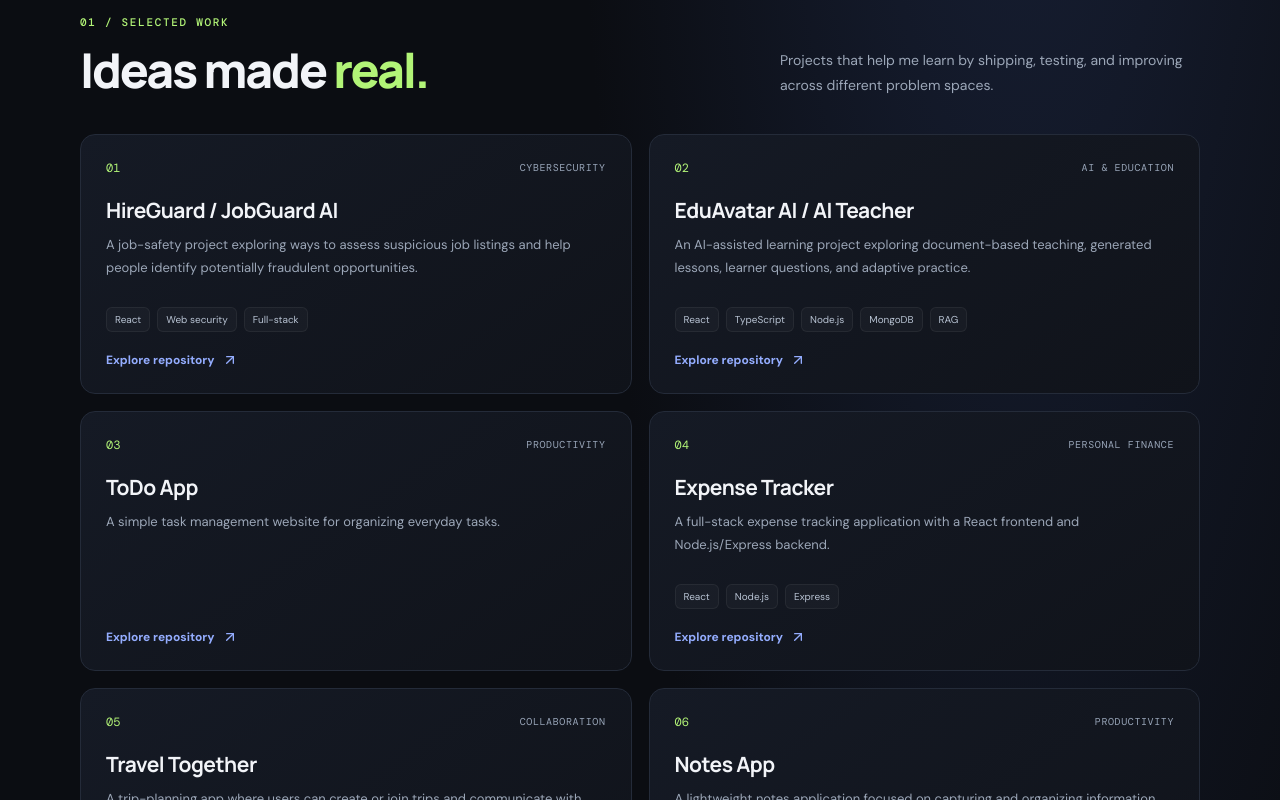
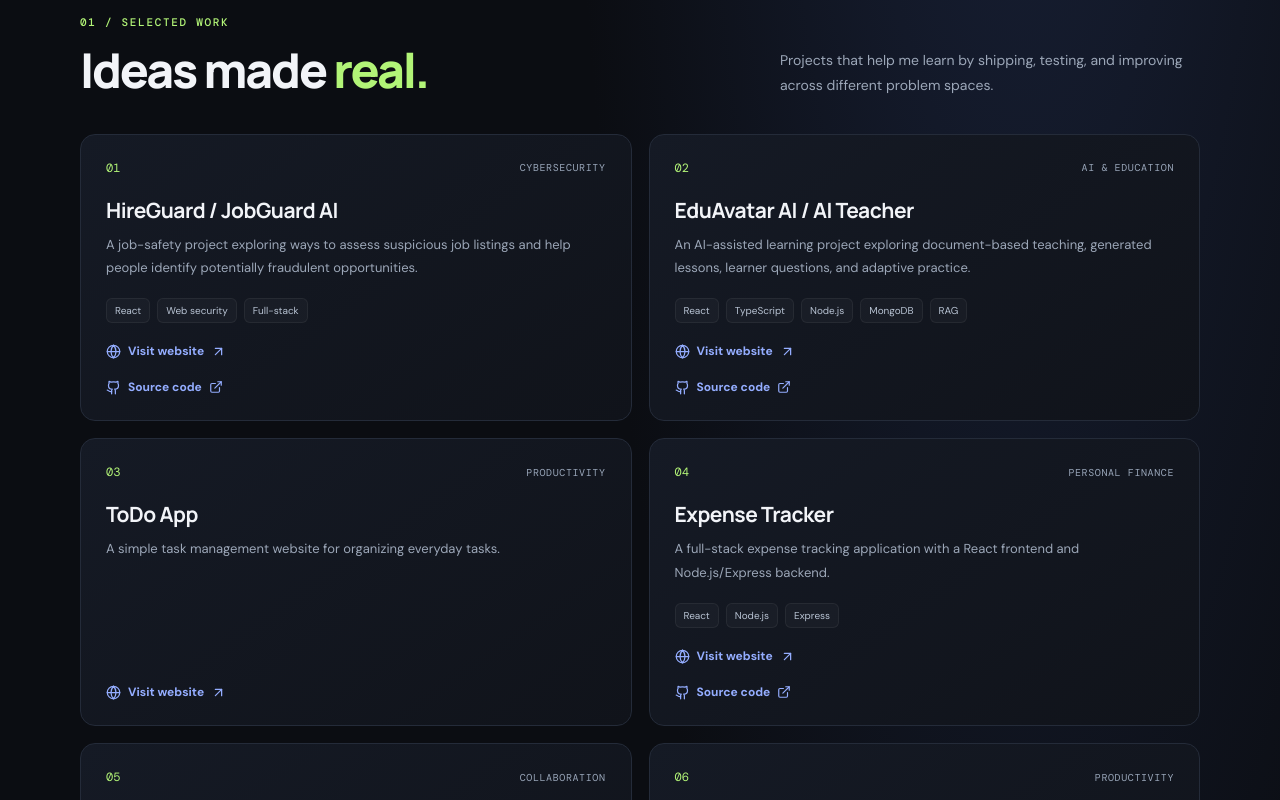
Before and after one commit to riteshhosale/riteshhosale, a React (Vite) app in the folder portfolio-mern/client/: page / in a window 1280 px wide. Shown: the part 900-1700 px from the top of the page. Built offline with nearby package versions, Linux system fonts and the light colour scheme; no server answers.

Commit message:
Add live website and source links to project cards

```diff
--- a/portfolio-mern/client/src/components/projects/ProjectCard.tsx
+++ b/portfolio-mern/client/src/components/projects/ProjectCard.tsx
@@ -1,14 +1,28 @@
-import { ArrowUpRight } from "lucide-react";
+import { ArrowUpRight, ExternalLink, Github, Globe } from "lucide-react";
 import type { Project } from "../../types/portfolio";
 
 export default function ProjectCard({ project, index }: { project: Project; index: number }) {
   return (
-    <article className="project-card">
-      <div className="project-top"><span className="project-number">{String(index + 1).padStart(2, "0")}</span><span className="category">{project.category}</span></div>
+    <article className="project-card" style={{ animationDelay: `${Math.min(index, 8) * 90}ms` }}>
+      <div className="project-top">
+        <span className="project-number">{String(index + 1).padStart(2, "0")}</span>
+        <span className="category">{project.category}</span>
+      </div>
       <h3>{project.name}</h3>
       <p>{project.description}</p>
       <div className="tags">{project.stack?.map((tag) => <span key={tag}>{tag}</span>)}</div>
-      <a className="project-link" href={project.repo} target="_blank" rel="noreferrer">Explore repository <ArrowUpRight size={16} /></a>
+      <div className="project-actions">
+        {project.liveUrl && (
+          <a className="project-link project-live-link" href={project.liveUrl} target="_blank" rel="noreferrer">
+            <Globe size={15} /> Visit website <ArrowUpRight size={15} />
+          </a>
+        )}
+        {project.repo && (
+          <a className="project-link" href={project.repo} target="_blank" rel="noreferrer">
+            <Github size={15} /> Source code <ExternalLink size={14} />
+          </a>
+        )}
+      </div>
     </article>
   );
 }
```
